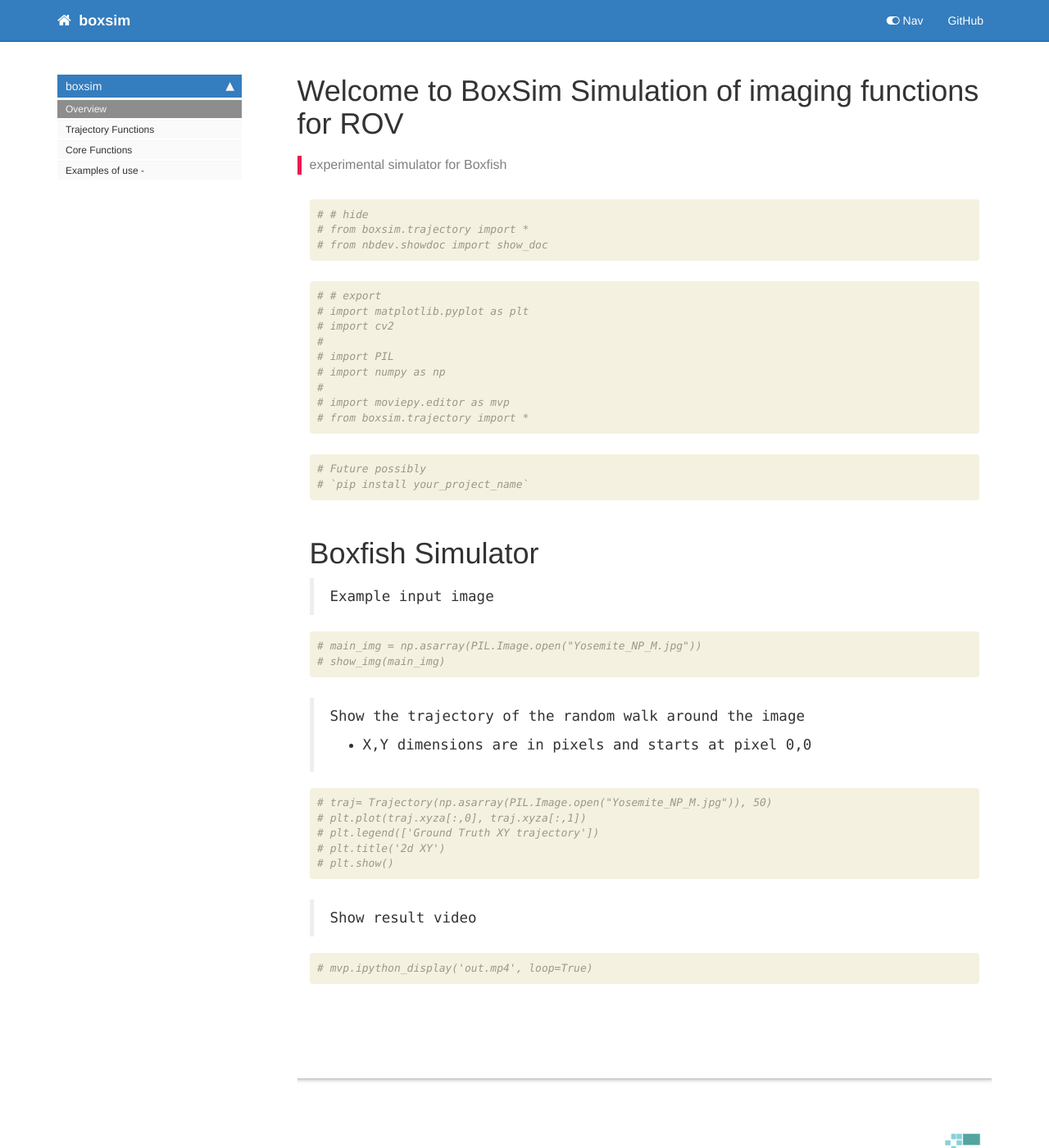
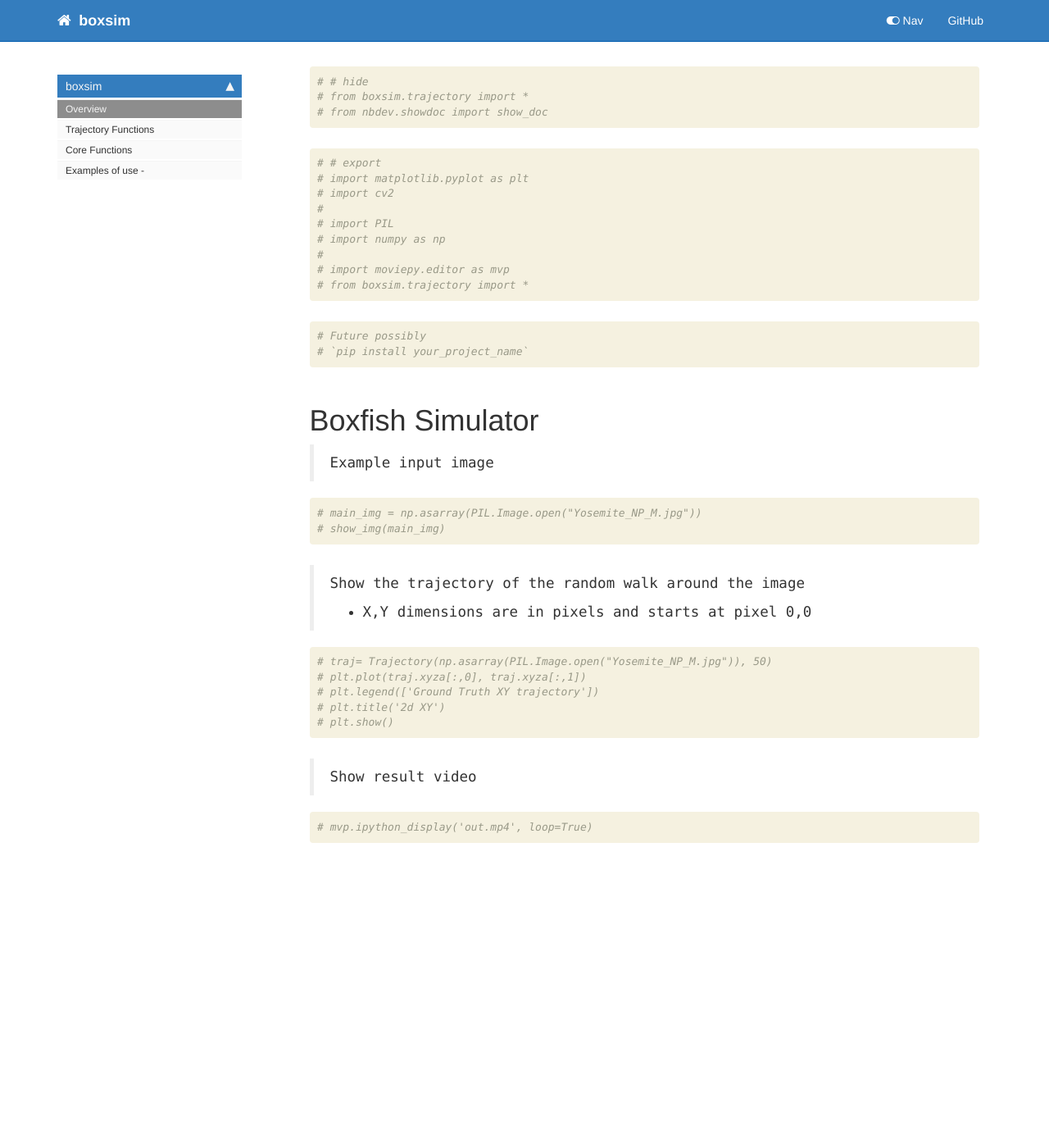
Before and after one commit to johnnewto/BoxRov, a Jekyll site: the page built from docs/index.html, in a window 1280 px wide and 1400 px high. Shown: the whole window at 82% size. Built offline with Jekyll 4.4.1, drawn with Linux system fonts in a browser that asks for light colours; nearby versions of some CDN libraries; comment, search, counter and statistics services are not loaded; some of the changed text lies outside the part shown.

Commit message:
Update index.html

```diff
--- a/docs/index.html
+++ b/docs/index.html
@@ -1,10 +1,5 @@
 ---
-
-title: Welcome to BoxSim Simulation of imaging functions for ROV
-keywords: fastai
-sidebar: home_sidebar
-
-summary: "experimental simulator for Boxfish"
+layout: default
 ---
 <!--
 
```
